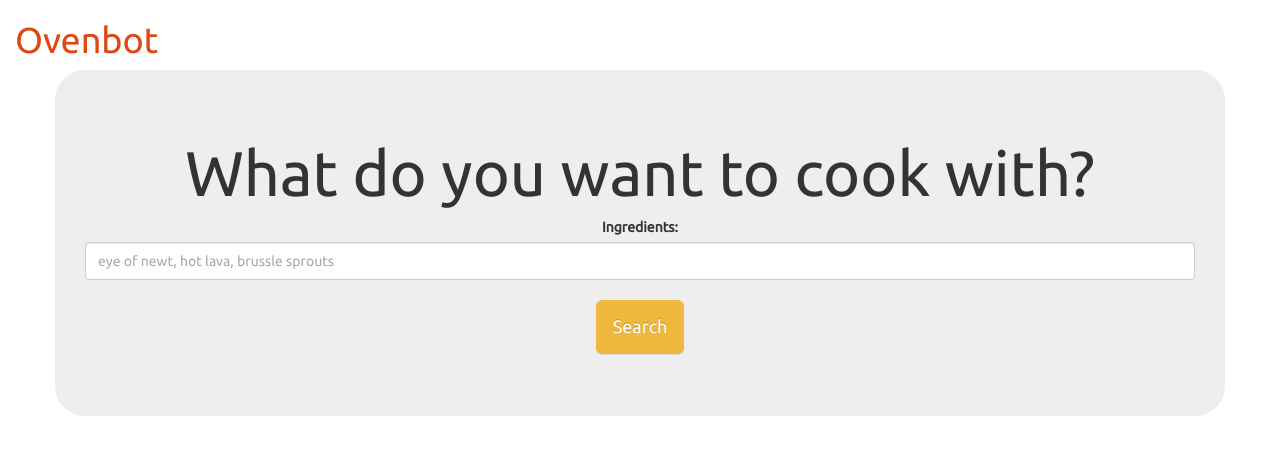
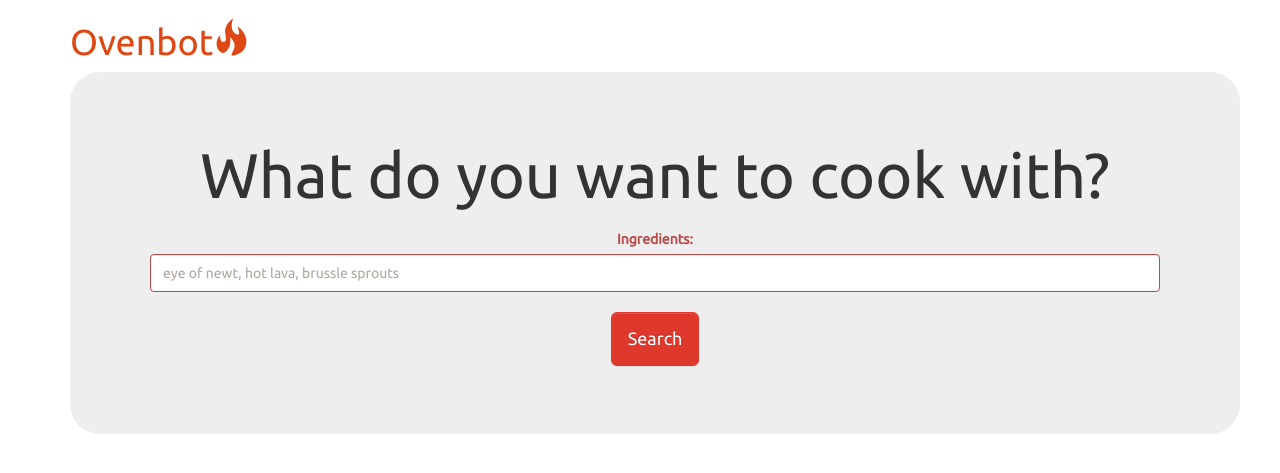
Before and after one commit to mchaiken/yummly, a Flask app: page / in a window 1280 px wide. Shown: the top 473 px of the page. Run offline with Flask 2, Linux system fonts and the light colour scheme; some libraries are stand-ins or nearby versions.

Commit message:
some minor styling stuff

```diff
--- a/api.py
+++ b/api.py
@@ -36,6 +36,9 @@ def getSong(tag):
     index=random.randrange(0,10)
     if index >= len(d["mixes"]):
         index = len(d["mixes"]) -1
-    url=d["mixes"][index]["restful_url"]
+    if index == -1:
+        url= getSong("cooking")
+    else:
+        url=d["mixes"][index]["restful_url"]
     return url
     #print getSong("Halloween")
--- a/app.py
+++ b/app.py
@@ -1,3 +1,4 @@
+
 #!/usr/bin/python
 from flask import Flask, render_template, request
 import api, operator, random
@@ -21,6 +22,8 @@ def recipe(id):
     recipe=api.getRecipe(id)
     if "holiday" in recipe["attributes"].keys():
         tags= recipe["attributes"]["holiday"][random.randrange(0,len(recipe["attributes"]["holiday"]))]
+    elif "cuisine" in recipe["attributes"].keys():
+        tags= recipe["attributes"]["cuisine"][random.randrange(0,len(recipe["attributes"]["cuisine"]))]
     elif len(recipe["flavors"]) > 0:
         print recipe["flavors"]
         tags=  max(recipe["flavors"].iteritems(), key=operator.itemgetter(1))[0]
@@ -28,7 +31,7 @@ def recipe(id):
         tags=recipe["name"].split(" ")[0]
     #Get the largest flavor and use it as tag to search for mix: recipe["flavors"]
     #print recipe
-    return render_template("recipe.html",recipe=recipe, url=api.getSong(tags))
+    return render_template("recipe.html",recipe=recipe, url=api.getSong(tags), tag=tags)
 
 if __name__=="__main__":
     app.debug=True
--- a/templates/base.html
+++ b/templates/base.html
@@ -17,8 +17,11 @@
 
 <body>
 
-	<div class="container-fluid">
-		<a href="/"><h1>Ovenbot</h1></a>
+	<div class="container">
+
+            <div class="navbar-header">
+                <a href="/"><h1>Ovenbot<span class="glyphicon glyphicon-fire"></span></h1></a>
+
 		{%block bodycontent %}
 		{%endblock bodycontent %}
 
--- a/templates/home.html
+++ b/templates/home.html
@@ -3,10 +3,13 @@
 {% block bodycontent %}
 <div class= "container jumbotron" style= "border-radius:30px">
 	<center>
-	<h1>What do you want to cook with?</h1>
+	<h1 class= "text-warnign">What do you want to cook with?</h1>
+    <div class= "form-group has-error" style="margin: 20px">
 	<form action="/results" method="GET">
-		<label>Ingredients:</label> <input class= "form-control" type="text" name="search" placeholder="eye of newt, hot lava, brussle sprouts"><br>
-		<button type="submit" name= "submit" class= "btn btn-lg btn-warning">Search</button>
+        <label class= "control-label">Ingredients:</label> <input class= "form-control" type="text" name="search" placeholder="eye of newt, hot lava, brussle sprouts"><br>
+		<button type="submit" name= "submit" class= "btn btn-lg btn-danger">Search</button>
+        <div>
 	</center>
 	</form>
+    </div>
 {%endblock bodycontent %}
```
Also changed, not shown: templates/recipe.html (+9 -8 lines), 1 other file.
